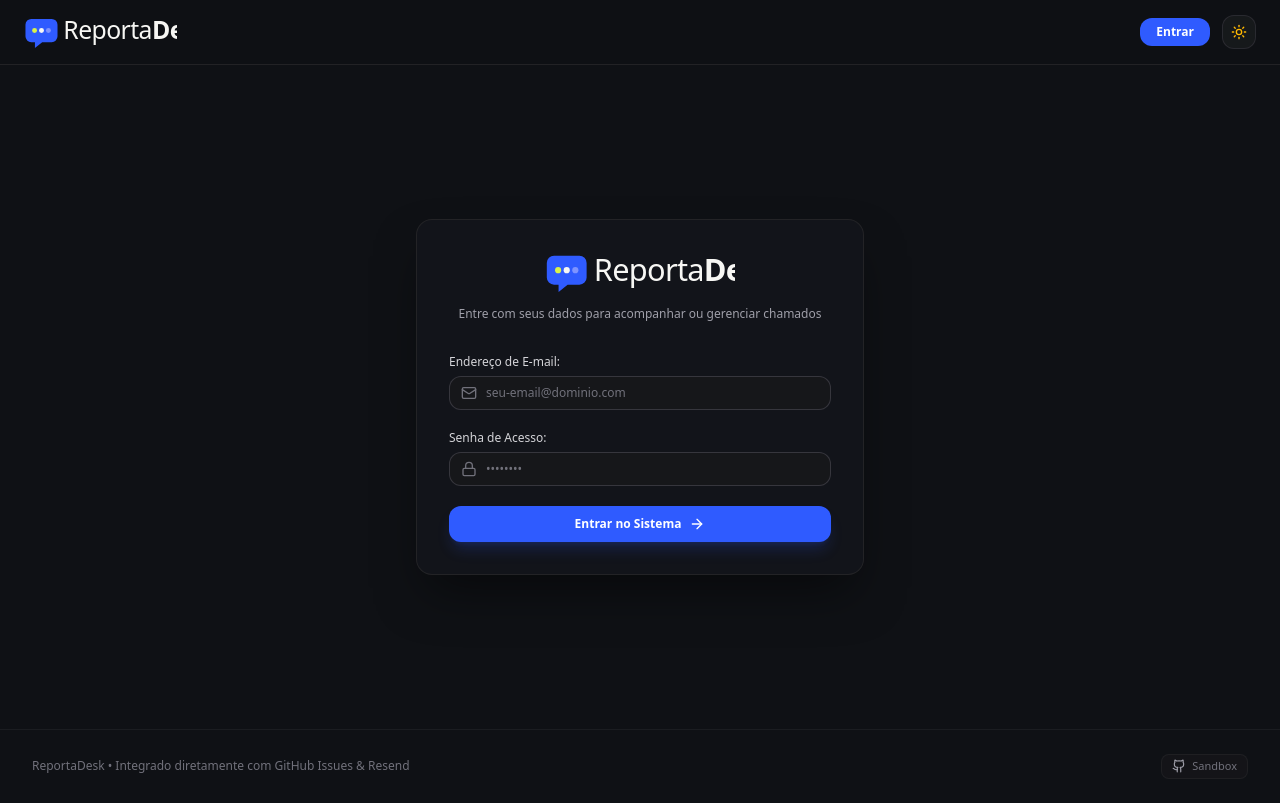
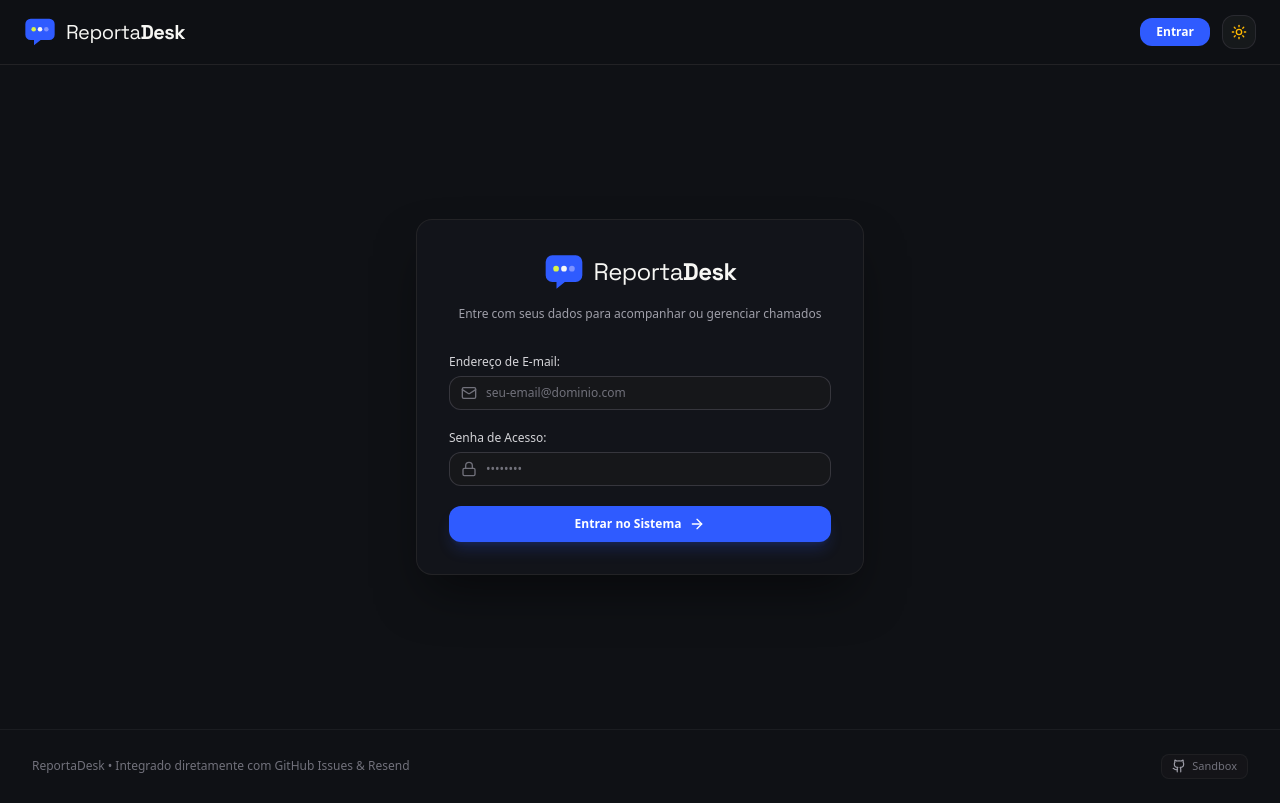
Before and after one commit to veltra-dev/reporta-desk, a Next.js app: page /login in a window 1280 px wide. Built offline with nearby package versions, Linux system fonts and the light colour scheme; no server answers.

Commit message:
fix: Renderiza tipografia da logo em HTML Space Grotesk nativo para evitar qualquer risco de corte de texto em navegadores

```diff
--- a/src/components/Logo.tsx
+++ b/src/components/Logo.tsx
@@ -17,46 +17,47 @@
   }
 
   return (
-    <>
+    <div className={`relative inline-flex items-center justify-center shrink-0 ${className}`}>
+      {/* Símbolo para fundo escuro */}
       <img
         src="/brand/reportadesk-symbol-on-dark.svg"
-        alt="ReportaDesk Símbolo"
-        className={`${className} dark-logo`}
+        alt="ReportaDesk"
+        className="w-full h-full dark-logo block"
       />
+      {/* Símbolo para fundo claro */}
       <img
         src="/brand/reportadesk-symbol-primary.svg"
-        alt="ReportaDesk Símbolo"
-        className={`${className} light-logo`}
+        alt="ReportaDesk"
+        className="w-full h-full light-logo hidden"
       />
-    </>
+    </div>
   );
 }
 
 export default function Logo({ className = '', size = 'md', variant = 'full' }: LogoProps) {
-  const heights = {
-    sm: 'h-6',
-    md: 'h-8',
-    lg: 'h-10',
+  const iconSizes = {
+    sm: 'w-6 h-6',
+    md: 'w-8 h-8',
+    lg: 'w-10 h-10',
+  };
+
+  const textSizes = {
+    sm: 'text-base',
+    md: 'text-xl',
+    lg: 'text-2xl',
   };
 
   if (variant === 'symbol') {
-    return <LogoSymbol className={heights[size]} small={size === 'sm'} />;
+    return <LogoSymbol className={iconSizes[size]} small={size === 'sm'} />;
   }
 
   return (
-    <div className={`inline-flex items-center shrink-0 ${className}`}>
-      {/* Lockup Oficial para fundo escuro */}
-      <img
-        src="/brand/reportadesk-lockup-dark-bg.svg"
-        alt="ReportaDesk"
-        className={`${heights[size]} w-auto dark-logo block`}
-      />
-      {/* Lockup Oficial para fundo claro */}
-      <img
-        src="/brand/reportadesk-lockup-light-bg.svg"
-        alt="ReportaDesk"
-        className={`${heights[size]} w-auto light-logo hidden`}
-      />
+    <div className={`inline-flex items-center gap-2.5 shrink-0 ${className}`}>
+      <LogoSymbol className={iconSizes[size]} small={size === 'sm'} />
+      <span className={`font-sans tracking-tight logo-text select-none flex items-center ${textSizes[size]}`} style={{ fontFamily: 'var(--font-space-grotesk), Space Grotesk, sans-serif' }}>
+        <span className="font-normal text-[#F7F7F4] logo-text">Reporta</span>
+        <span className="font-bold text-[#F7F7F4] logo-text">Desk</span>
+      </span>
     </div>
   );
 }
```
